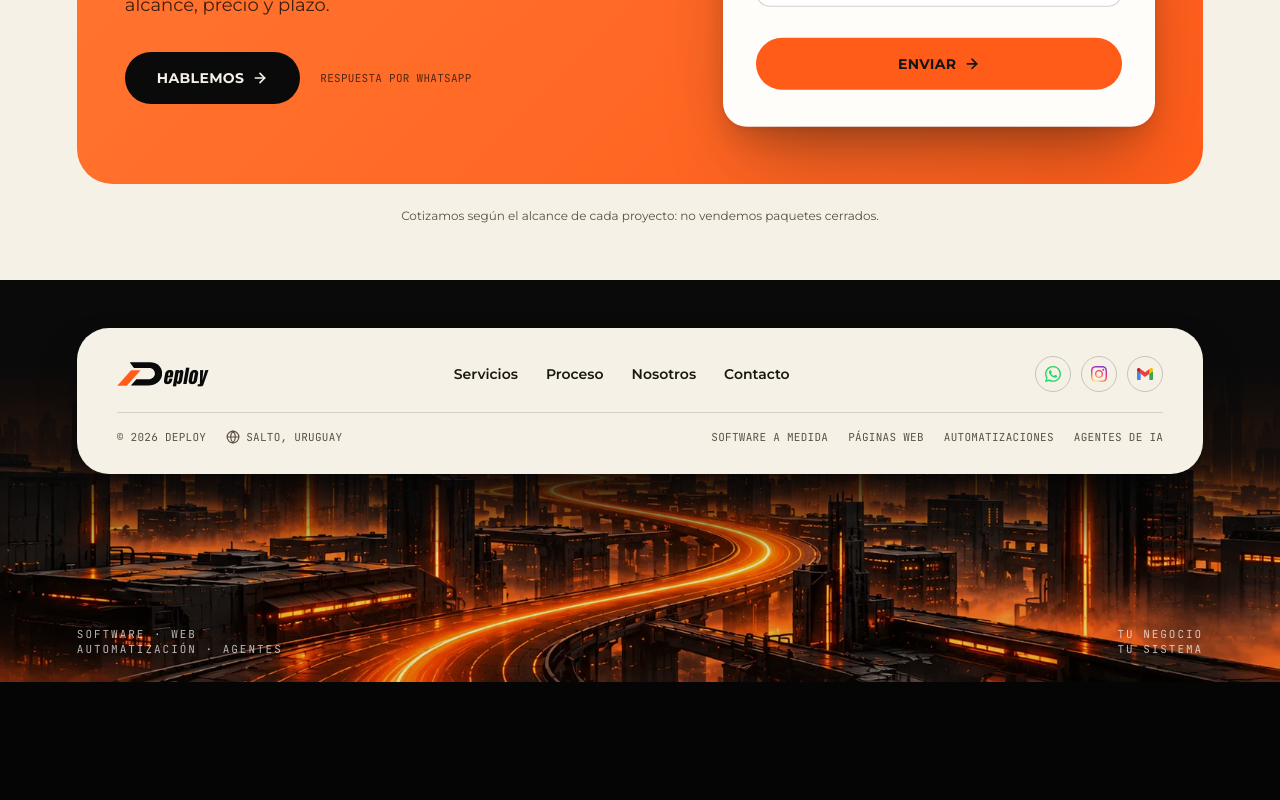
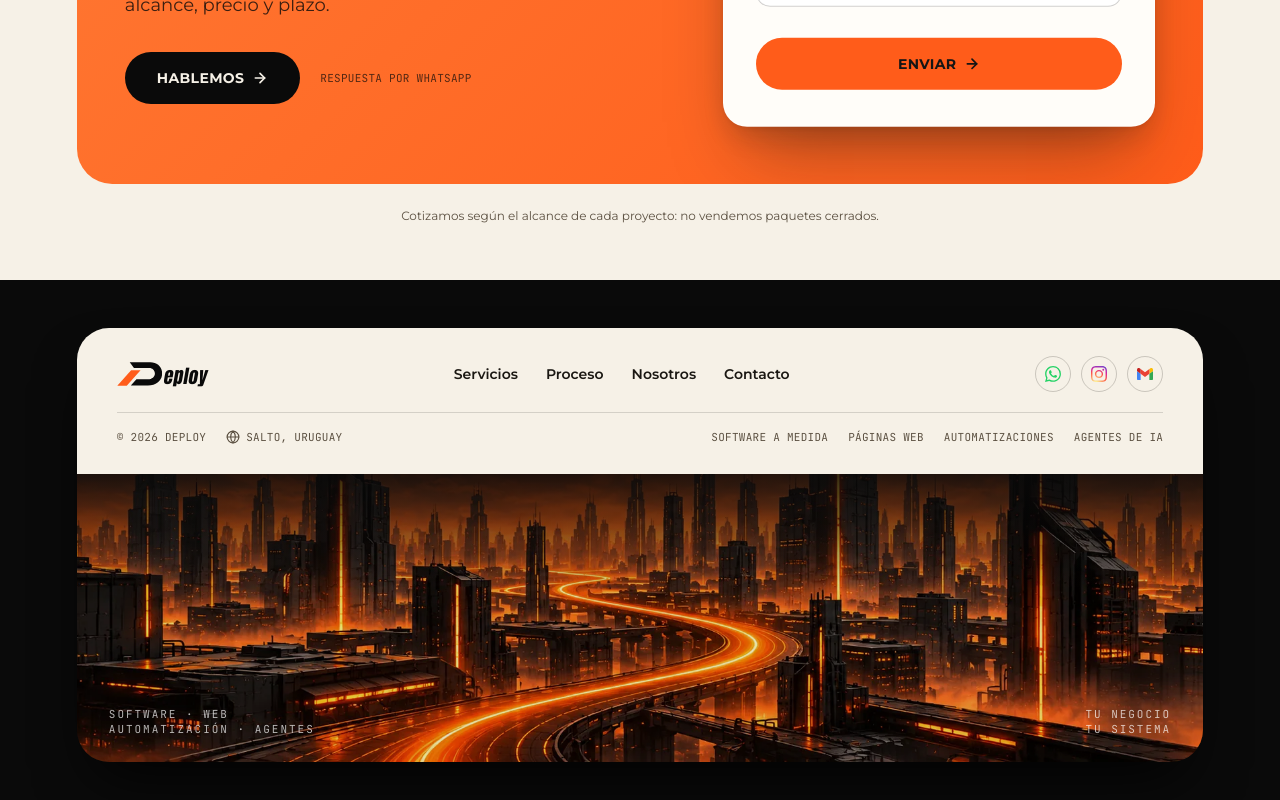
Before and after one commit to iadatabraian-ctrl/web-, a Next.js app: page / in a window 1280 px wide. Shown: the part 6294-7094 px from the top of the page. Before the commit the page ends 6976 px from the top, so only its background shows below. Built offline with nearby package versions, Linux system fonts and the light colour scheme.

Commit message:
Footer: tarjeta e imagen integradas en un solo bloque (misma anchura y esquinas)
Co-Authored-By: Claude Sonnet 5.5 <noreply@anthropic.com>
Claude-Session: https://claude.ai/code/session_016CR8bjtqut3mFtFLKQPjVK

```diff
--- a/components/CtaFooter.tsx
+++ b/components/CtaFooter.tsx
@@ -83,10 +83,10 @@ export function CtaFooter() {
         </p>
       </section>
 
-      <footer className="relative overflow-x-clip bg-[#0a0a0a]">
-        {/* Toda la información del pie, en una sola tarjeta */}
-        <div className="relative z-10 px-5 pt-8 sm:px-8 sm:pt-12 lg:px-[6vw]">
-          <div className="mx-auto max-w-6xl rounded-[1.6rem] bg-brand-cream px-6 py-6 text-brand-ink-on-cream shadow-[0_24px_50px_-18px_rgba(0,0,0,0.8)] sm:rounded-[2rem] sm:px-10 sm:py-7">
+      <footer className="bg-[#0a0a0a] px-5 py-8 sm:px-8 sm:py-12 lg:px-[6vw]">
+        {/* Un solo bloque: arriba la información, abajo el camino. Mismo ancho y mismas esquinas. */}
+        <div className="mx-auto max-w-6xl overflow-hidden rounded-[1.6rem] shadow-[0_30px_60px_-20px_rgba(0,0,0,0.9)] sm:rounded-[2rem]">
+          <div className="bg-brand-cream px-6 py-6 text-brand-ink-on-cream sm:px-10 sm:py-7">
             <div className="flex flex-col gap-5 lg:flex-row lg:items-center lg:justify-between">
               <Link href="/" className="inline-flex" aria-label="Deploy, inicio">
                 <Logo dark />
@@ -128,16 +128,15 @@ export function CtaFooter() {
               </nav>
             </div>
           </div>
-        </div>
 
-        {/* Camino al final: la ruta sale de debajo de la tarjeta y la página termina en ella */}
-        <div className="relative -mt-24 h-[62vw] sm:-mt-28 sm:h-[30vw] lg:h-[20rem]">
-          <Image src="/img/footer-camino.webp" alt="" fill sizes="100vw" className="object-cover object-[50%_100%]" />
-          <div aria-hidden="true" className="absolute inset-0 bg-black/10" />
-          <div aria-hidden="true" className="absolute inset-x-0 top-0 h-3/5 bg-gradient-to-b from-[#0a0a0a] via-[#0a0a0a]/85 to-transparent" />
-          <div className="absolute inset-x-5 bottom-4 z-[2] flex justify-between font-mono text-[9px] uppercase leading-snug tracking-[0.18em] text-white/70 sm:inset-x-8 sm:bottom-6 sm:text-[11px] lg:inset-x-[6vw]">
-            <span>Software · Web<br />Automatización · Agentes</span>
-            <span className="text-right max-sm:hidden">Tu negocio<br />Tu sistema</span>
+          <div className="relative h-[56vw] bg-[#0a0a0a] sm:h-[24vw] lg:h-[18rem]">
+            <Image src="/img/footer-camino.webp" alt="" fill sizes="(min-width: 1024px) 72rem, 100vw" className="object-cover object-[50%_100%]" />
+            <div aria-hidden="true" className="absolute inset-0 bg-black/10" />
+            <div aria-hidden="true" className="absolute inset-x-0 top-0 h-2/5 bg-gradient-to-b from-[#0a0a0a]/80 to-transparent" />
+            <div className="absolute inset-x-5 bottom-4 z-[2] flex justify-between font-mono text-[9px] uppercase leading-snug tracking-[0.18em] text-white/70 sm:inset-x-8 sm:bottom-6 sm:text-[11px]">
+              <span>Software · Web<br />Automatización · Agentes</span>
+              <span className="text-right max-sm:hidden">Tu negocio<br />Tu sistema</span>
+            </div>
           </div>
         </div>
       </footer>
```
